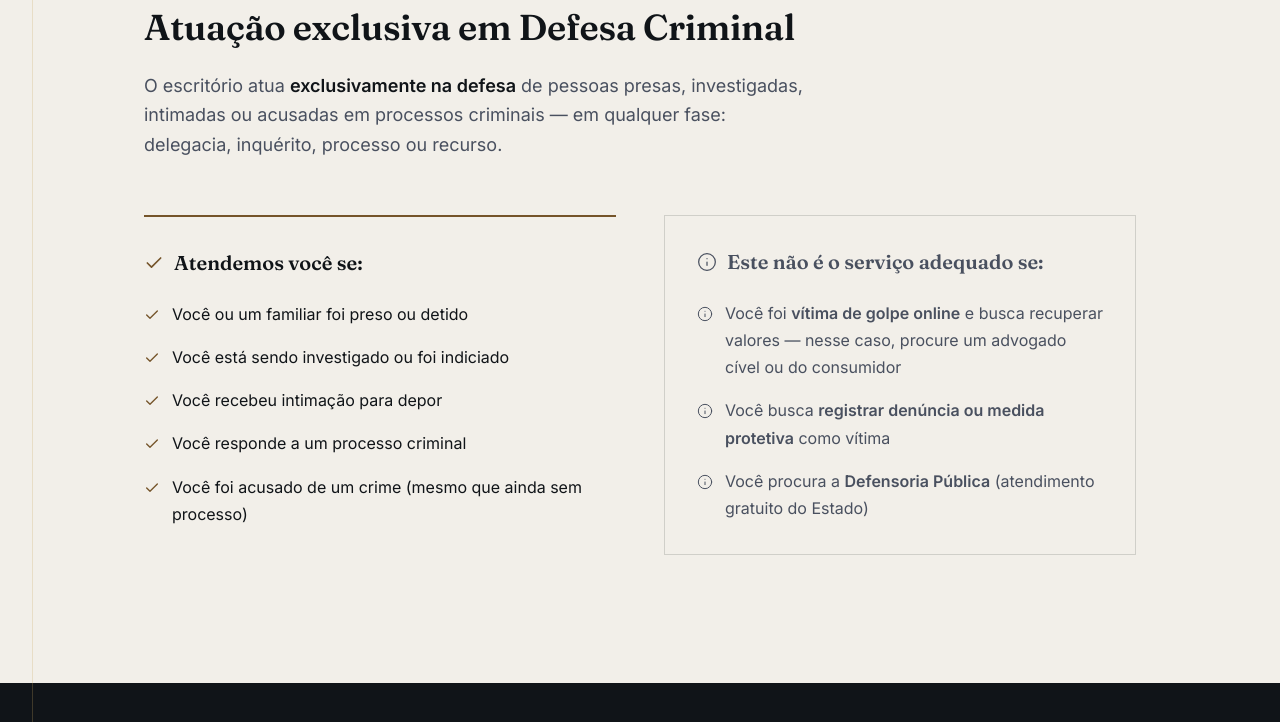
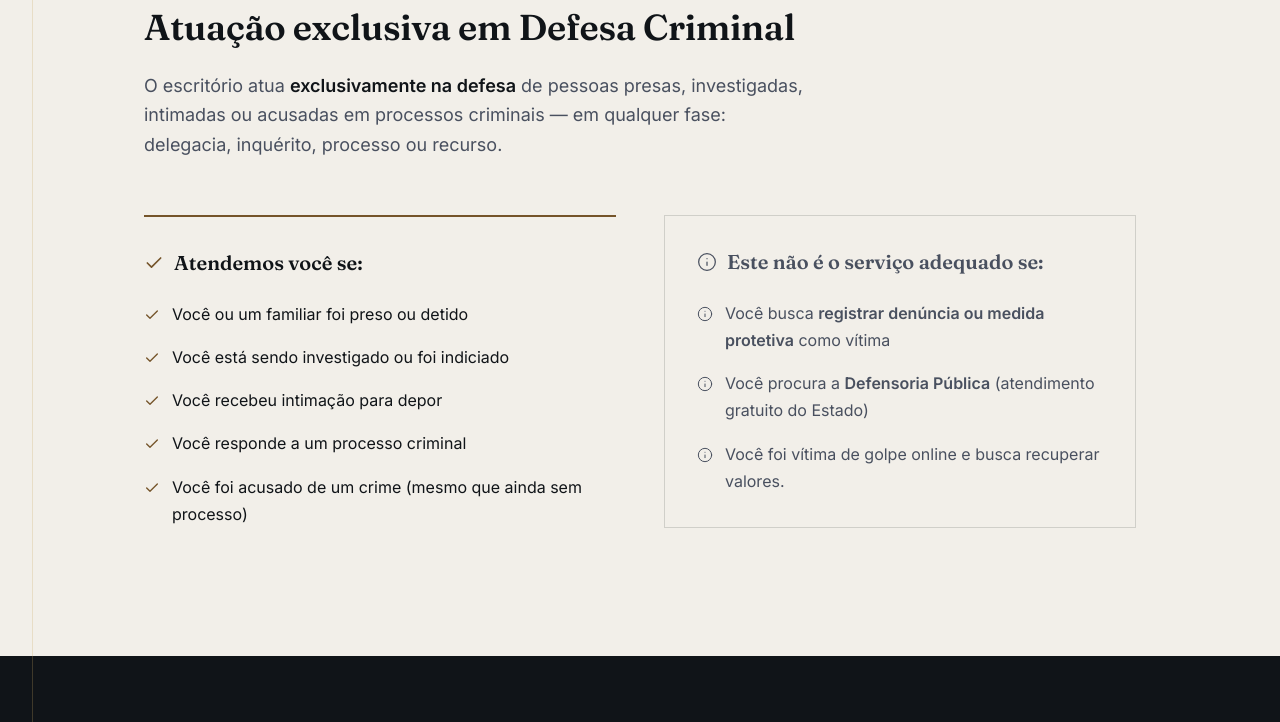
Before and after one commit to FelipeMoreira2024/faustino2026-02, a Next.js app: page / in a window 1280 px wide. Shown: the part 1732-2454 px from the top of the page. Built offline with nearby package versions, Linux system fonts and the light colour scheme; no server answers.

Commit message:
Update QualificationFilter component text for clarity and relevance. Modify WhatsApp deep-link to reflect new legal assistance context.

```diff
--- a/components/sections/QualificationFilter.tsx
+++ b/components/sections/QualificationFilter.tsx
@@ -79,21 +79,6 @@ export function QualificationFilter() {
                     aria-hidden="true"
                   />
                   <span>
-                    Você foi{" "}
-                    <strong className="font-semibold">
-                      vítima de golpe online
-                    </strong>{" "}
-                    e busca recuperar valores — nesse caso, procure um advogado
-                    cível ou do consumidor
-                  </span>
-                </li>
-                <li className="flex items-start gap-3">
-                  <Info
-                    className="mt-1.5 h-4 w-4 shrink-0"
-                    strokeWidth={1.5}
-                    aria-hidden="true"
-                  />
-                  <span>
                     Você busca{" "}
                     <strong className="font-semibold">
                       registrar denúncia ou medida protetiva
@@ -115,6 +100,16 @@ export function QualificationFilter() {
                     (atendimento gratuito do Estado)
                   </span>
                 </li>
+                <li className="flex items-start gap-3">
+                  <Info
+                    className="mt-1.5 h-4 w-4 shrink-0"
+                    strokeWidth={1.5}
+                    aria-hidden="true"
+                  />
+                  <span>
+                    Você foi vítima de golpe online e busca recuperar valores.
+                  </span>
+                </li>
               </ul>
             </div>
           </Reveal>
--- a/lib/whatsapp.ts
+++ b/lib/whatsapp.ts
@@ -5,7 +5,7 @@ export const PHONE_TEL = "tel:+5562994442343";
  * Deep-links da Seção 13 do docs/copy.md — textos pré-preenchidos exatos (URL-encoded).
  */
 export const WA_STANDARD =
-  "https://wa.me/5562994442343?text=Ol%C3%A1%2C%20preciso%20de%20DEFESA%20CRIMINAL.%20Minha%20situa%C3%A7%C3%A3o%20%C3%A9%3A%0A(%20)%20Fui%20preso%20%2F%20familiar%20foi%20preso%0A(%20)%20Estou%20sendo%20investigado%0A(%20)%20Recebi%20intima%C3%A7%C3%A3o%0A(%20)%20Respondo%20a%20processo%20criminal";
+  "https://wa.me/5562994442343?text=Ol%C3%A1%2C%20preciso%20conversar%20com%20um%20Advogado%20de%20Defesa%20Criminal.";
 
 export const WA_FLAGRANTE =
   "https://wa.me/5562994442343?text=URGENTE%3A%20pris%C3%A3o%20em%20flagrante.%20Preciso%20de%20um%20advogado%20criminalista%20agora.";
```
